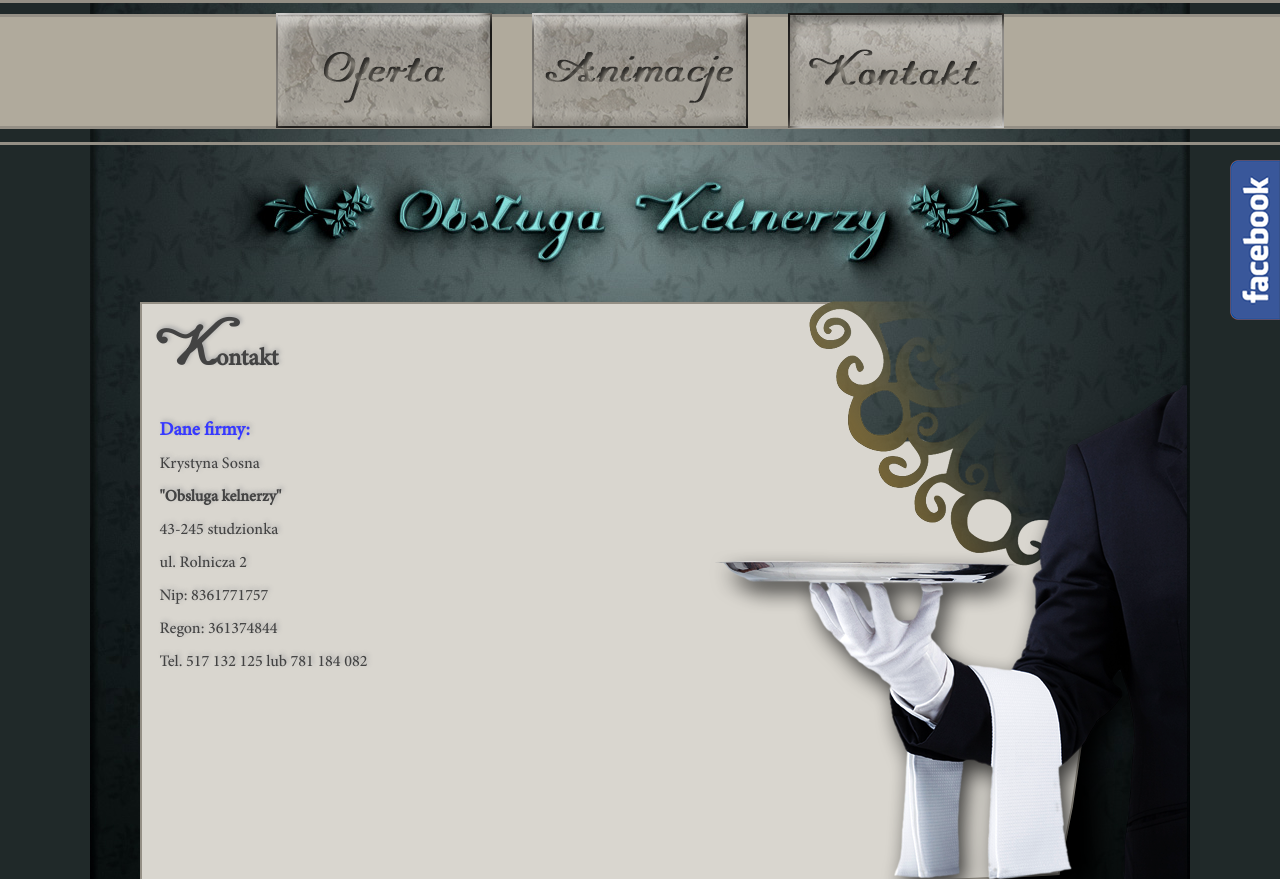
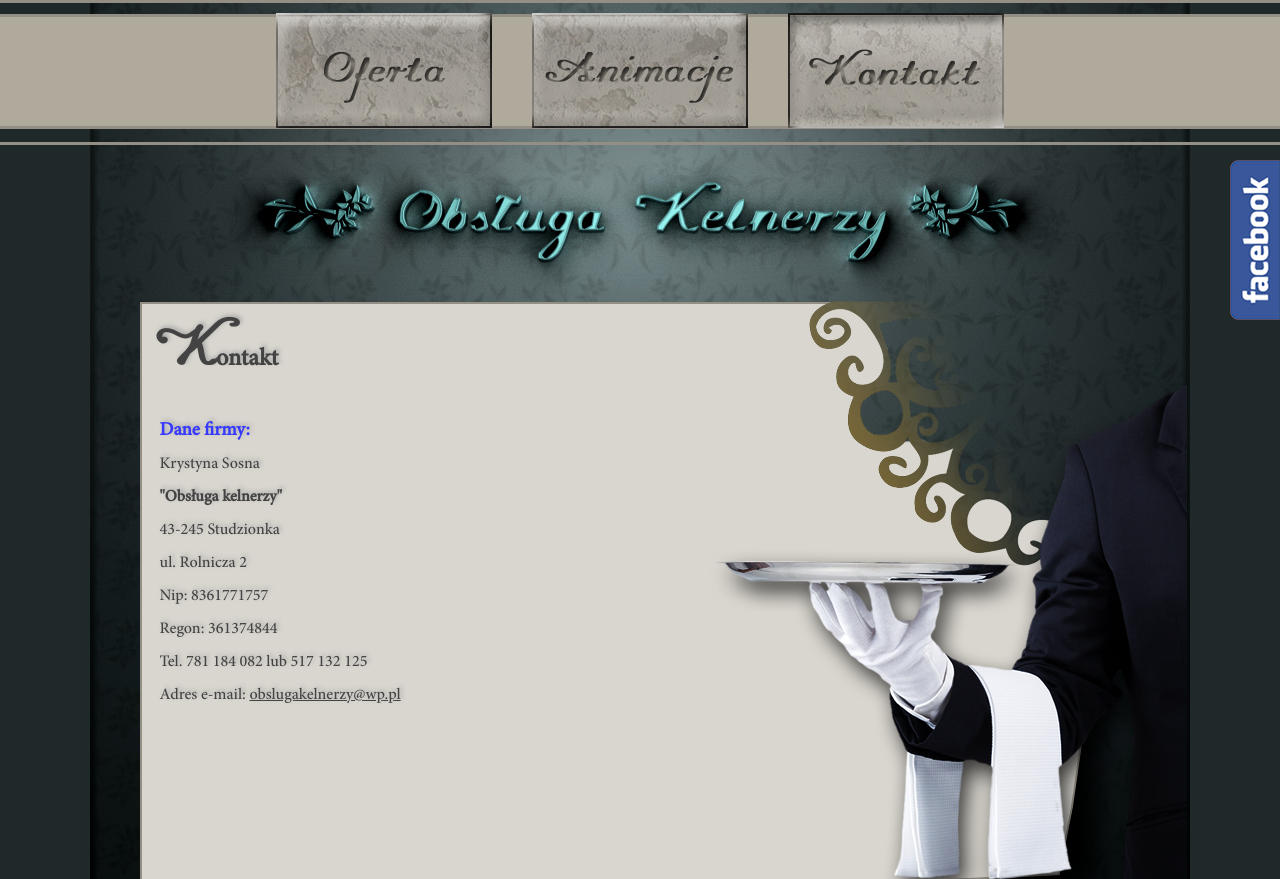
Before and after one commit to ampulos/krysia, a plain HTML site: page kontakt.html in a window 1280 px wide. Shown: the top 879 px of the page. Drawn offline with Linux system fonts and the light colour scheme; files whose address does not match are found by name.

Commit message:
modyfikacja kontaktu

```diff
--- a/kontakt.html
+++ b/kontakt.html
@@ -79,12 +79,13 @@
 			<div class="text">
                 <h3 class="colored-blue bold">Dane firmy:</h3>
                 <p>Krystyna Sosna</p>
-                <p class="bold">"Obsluga kelnerzy"</p>
-                <p>43-245 studzionka</p>
+                <p class="bold">"Obsługa kelnerzy"</p>
+                <p>43-245 Studzionka</p>
                 <p>ul. Rolnicza 2</p>
                 <p>Nip: 8361771757</p>
                 <p>Regon: 361374844</p>
-                <p>Tel. 517 132 125 lub 781 184 082</p>
+                <p>Tel. 781 184 082 lub 517 132 125</p>
+				<p>Adres e-mail: <a href="mailto:obslugakelnerzy@wp.pl">obslugakelnerzy@wp.pl</a></p>
 
 			</div>
         </div>
```
